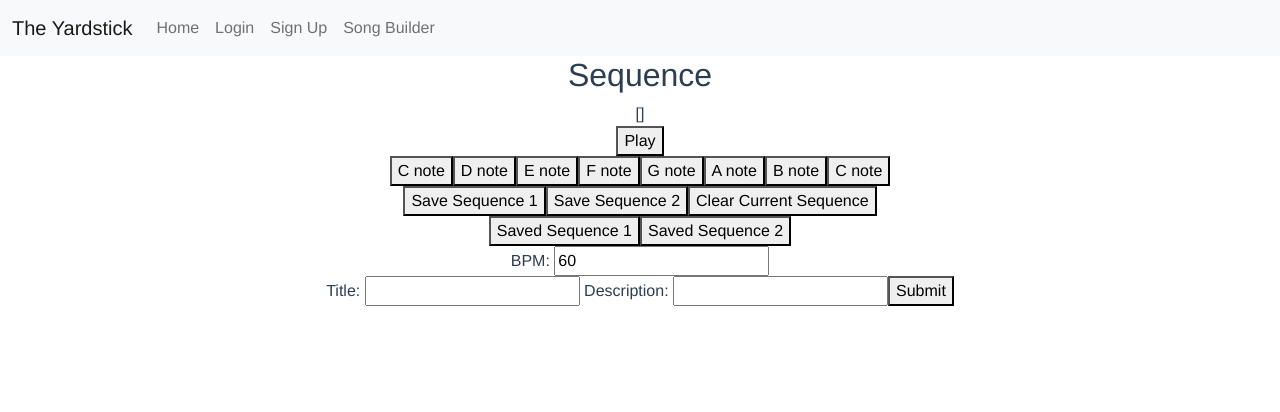
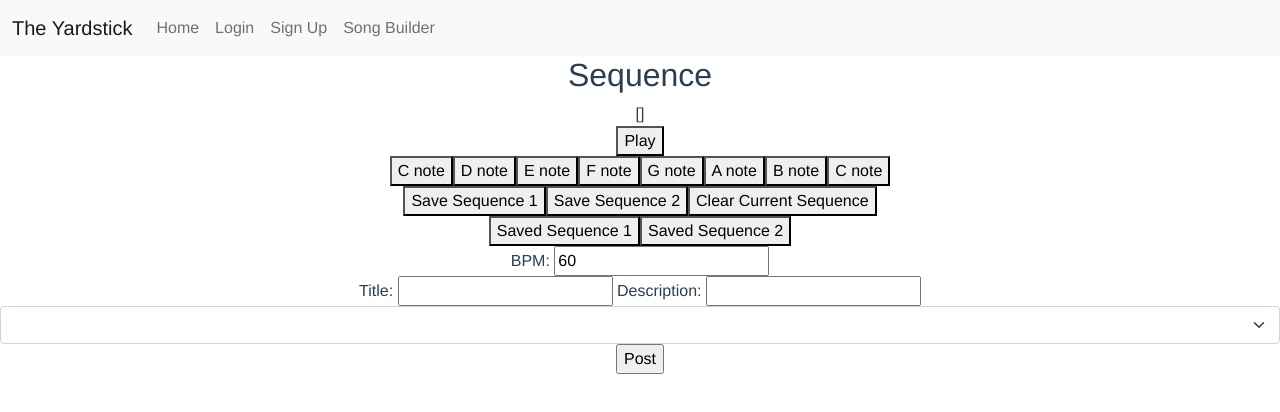
Before and after one commit to cramsel/Final-Capstone-Frontend, a Vue app: page /builder in a window 1280 px wide. Shown: the top 412 px of the page. Built offline with nearby package versions, Linux system fonts and the light colour scheme.

Commit message:
Update home and show post pages to differentiate between a post that has an audio file or a sequence, and allow the sequence to be played by the sequencer and audio to be played by html audio tags

```diff
--- a/src/views/Home.vue
+++ b/src/views/Home.vue
@@ -1,5 +1,6 @@
 <script>
 import axios from "axios";
+import * as Tone from "tone";
 
 export default {
   data: function () {
@@ -17,6 +18,16 @@ export default {
         this.posts = response.data;
       });
     },
+    playLoop: function (audio_url) {
+      const synth = new Tone.Synth().toDestination();
+      const now = Tone.now();
+      var startTime = 0;
+      JSON.parse(audio_url).forEach((note) => {
+        console.log(note);
+        synth.triggerAttackRelease(note[0], note[1], now + startTime);
+        startTime += note[1] + 0.1;
+      });
+    },
   },
 };
 </script>
@@ -26,9 +37,14 @@ export default {
     <a v-bind:href="`/posts/${post.id}`">
       <h2>{{ post.title }}</h2>
     </a>
-    <audio controls v-if="post.audio_url">
-      <source v-bind:src="post.audio_url" />
-    </audio>
+    <div v-if="post.audio_type">
+      <audio controls v-if="post.audio_url">
+        <source v-bind:src="post.audio_url" />
+      </audio>
+    </div>
+    <div v-else>
+      <button @click="playLoop(post.audio_url)">Play Sequence</button>
+    </div>
     <p>{{ post.description }}</p>
   </div>
 </template>
--- a/src/views/ShowPost.vue
+++ b/src/views/ShowPost.vue
@@ -1,5 +1,6 @@
 <script>
 import axios from "axios";
+import * as Tone from "tone";
 
 export default {
   data: function () {
@@ -18,6 +19,16 @@ export default {
         this.post = response.data;
       });
     },
+    playLoop: function (audio_url) {
+      const synth = new Tone.Synth().toDestination();
+      const now = Tone.now();
+      var startTime = 0;
+      JSON.parse(audio_url).forEach((note) => {
+        console.log(note);
+        synth.triggerAttackRelease(note[0], note[1], now + startTime);
+        startTime += note[1] + 0.1;
+      });
+    },
   },
 };
 </script>
@@ -27,9 +38,14 @@ export default {
     <a v-bind:href="`/users/${post.user.id}`">
       <p>{{ post.user.username }}</p>
     </a>
-    <audio controls v-if="post.audio_url">
-      <source v-bind:src="post.audio_url" />
-    </audio>
+    <div v-if="post.audio_type">
+      <audio controls v-if="post.audio_url">
+        <source v-bind:src="post.audio_url" />
+      </audio>
+    </div>
+    <div v-else>
+      <button @click="playLoop(post.audio_url)">Play Sequence</button>
+    </div>
     <h2>{{ post.title }}</h2>
     <p>{{ post.description }}</p>
   </div>
--- a/src/views/SoundInterface.vue
+++ b/src/views/SoundInterface.vue
@@ -1,4 +1,5 @@
 <script>
+import axios from "axios";
 import * as Tone from "tone";
 
 export default {
@@ -12,6 +13,9 @@ export default {
       endTime: null,
       time: "",
       lastNote: "",
+      title: "",
+      description: "",
+      sequenceToPost: null,
     };
   },
   created: function () {},
@@ -57,7 +61,17 @@ export default {
       this.playLoop(savedSequence);
     },
     postSequence: function () {
-      console.log("test");
+      var savedSequence = localStorage.getItem(`sequence${this.sequenceToPost}`);
+      var formData = new FormData();
+      formData.append("title", this.title);
+      formData.append("description", this.description);
+      formData.append("audio_url", savedSequence);
+      formData.append("audio_type", false);
+
+      axios.post("/posts", formData).then((response) => {
+        console.log(response.data);
+        this.$router.push("/");
+      });
     },
   },
 };
@@ -106,14 +120,18 @@ export default {
       <input type="number" v-model="BPM" />
     </div>
     <div>
-      Title:
-      <input />
-      Description:
-      <input />
-      <!-- stopping point for the night, need to allow for
-      title and desc to be posted to db, figure out how sequence will
-      be auto filled. Likely by selecting sequence first somehow -->
-      <button @click="postSequence()">Submit</button>
+      <form v-on:submit.prevent="postSequence()">
+        Title:
+        <input type="text" v-model="title" />
+        Description:
+        <input type="text" v-model="description" />
+        <select class="form-select" v-model="sequenceToPost">
+          <option selected>Select Sequence</option>
+          <option value="1">One</option>
+          <option value="2">Two</option>
+        </select>
+        <input type="Submit" value="Post" />
+      </form>
     </div>
   </div>
 </template>
```
